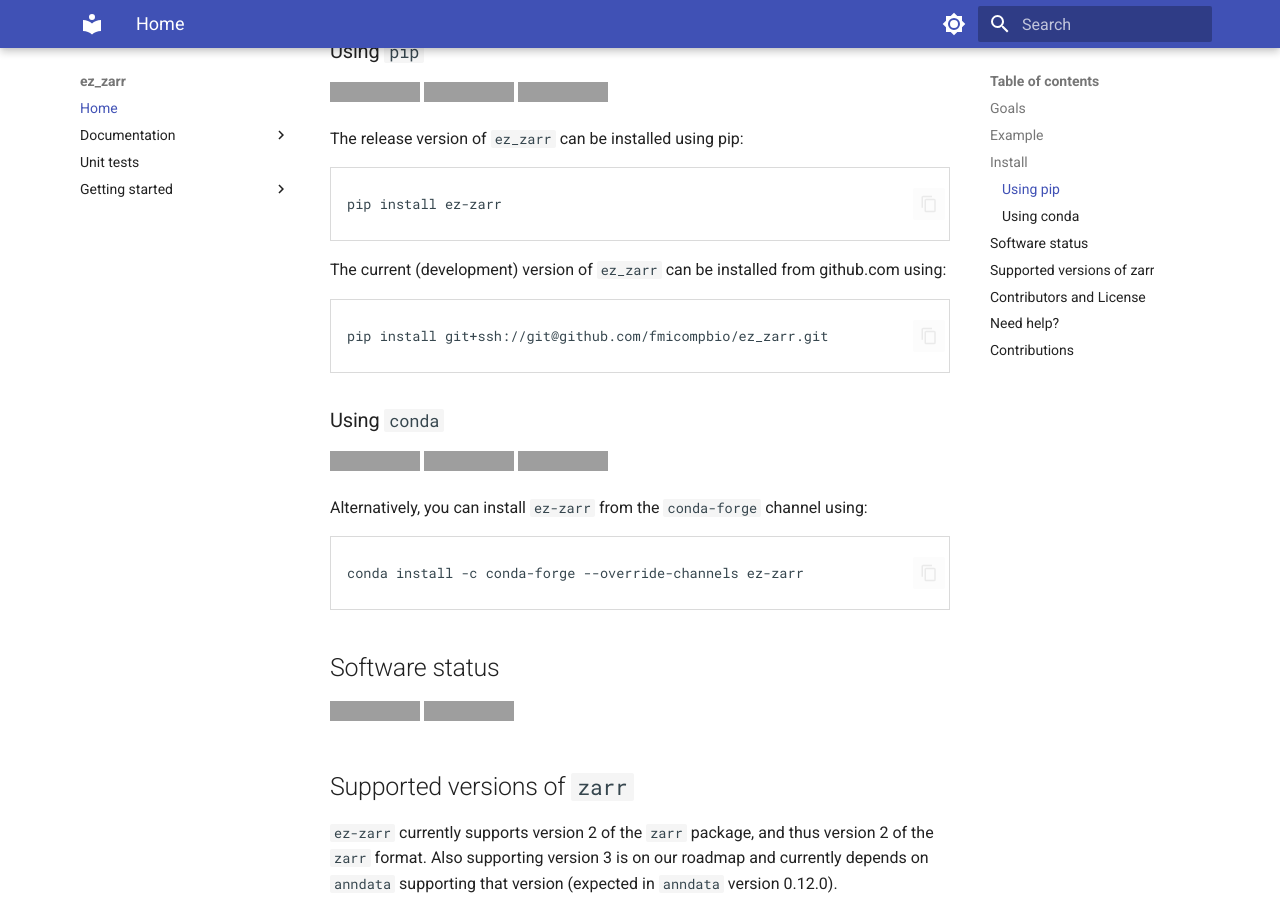
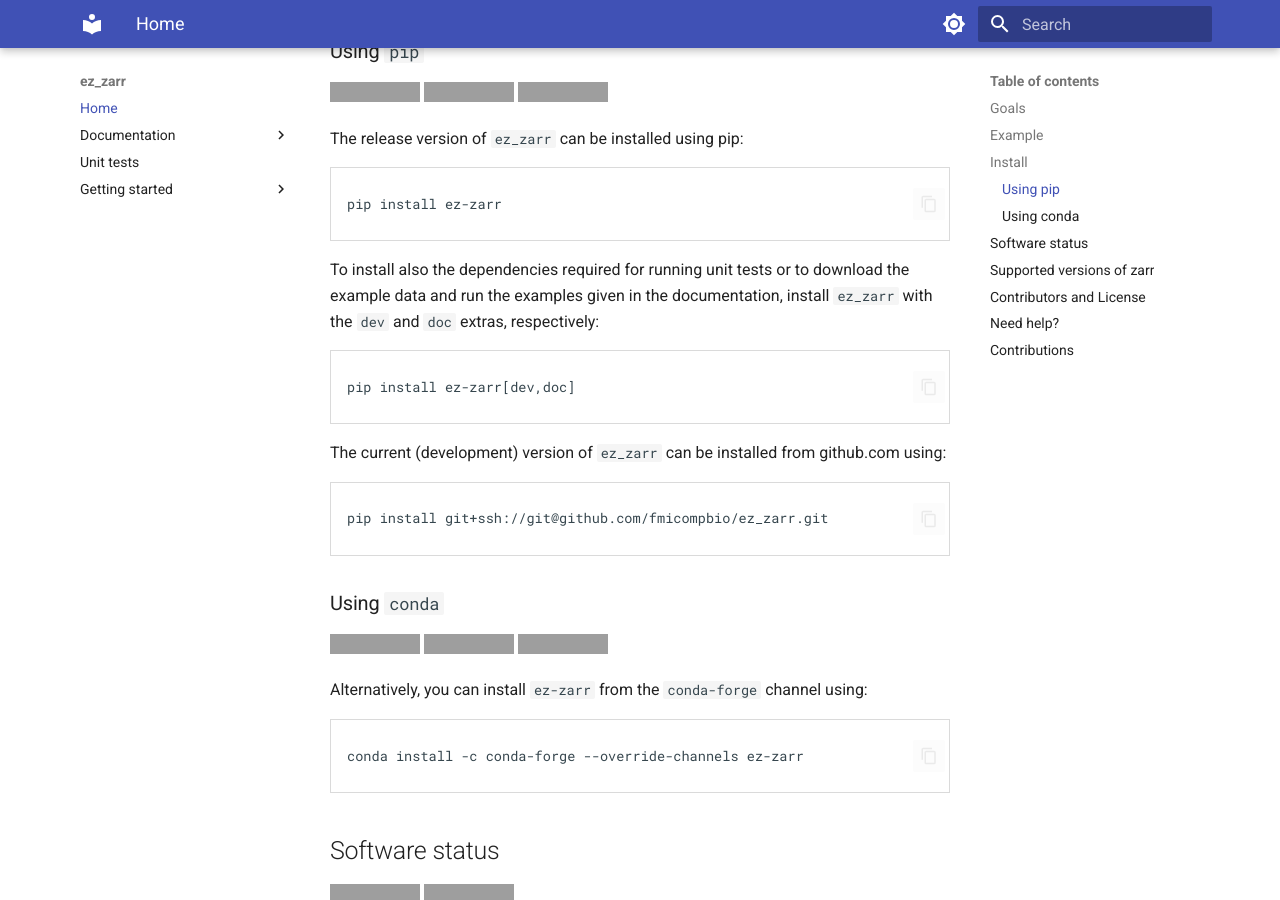
Before and after one commit to fmicompbio/ez_zarr, an MkDocs documentation site: the page built from docs/index.md, in a window 1280 px wide and 900 px high, scrolled down 1718 px, cut to the strip 0-900 px from the top of the window. Built offline with MkDocs 1.6.1 and Material for MkDocs 9.7.7, drawn with Linux system fonts in a browser that asks for light colours; grey boxes are pictures that could not be loaded.

Commit message:
add doc extra
Co-authored-by: Charlotte Soneson <charlottesoneson@gmail.com>
Co-authored-by: Michael Stadler <stadler.michael@gmail.com>

````diff
--- a/docs/index.md
+++ b/docs/index.md
@@ -76,6 +76,11 @@ The release version of `ez_zarr` can be installed using pip:
 pip install ez-zarr
 ```
 
+To install also the dependencies required for running unit tests or to download the example data and run the examples given in the documentation, install `ez_zarr` with the `dev` and `doc` extras, respectively:
+```
+pip install ez-zarr[dev,doc]
+```
+
 The current (development) version of `ez_zarr` can be installed from github.com using:
 ```
 pip install git+ssh://git@github.com/fmicompbio/ez_zarr.git
--- a/pyproject.toml
+++ b/pyproject.toml
@@ -46,6 +46,7 @@ requires-python = ">=3.9"
 
 [project.optional-dependencies]
 dev = ["pytest", "pytest-cov"]
+doc = ["requests", "session-info"]
 
 [project.urls]
 Homepage = "https://github.com/fmicompbio/ez_zarr"
````
Also changed, not shown: README.md (+5 -0 lines).
